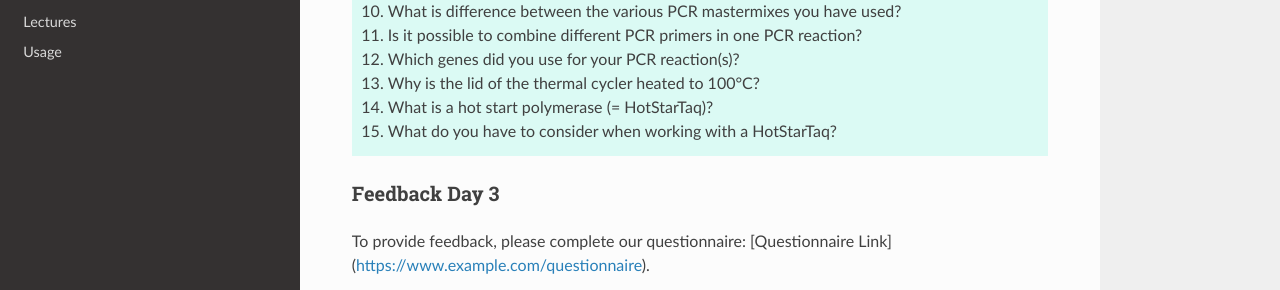
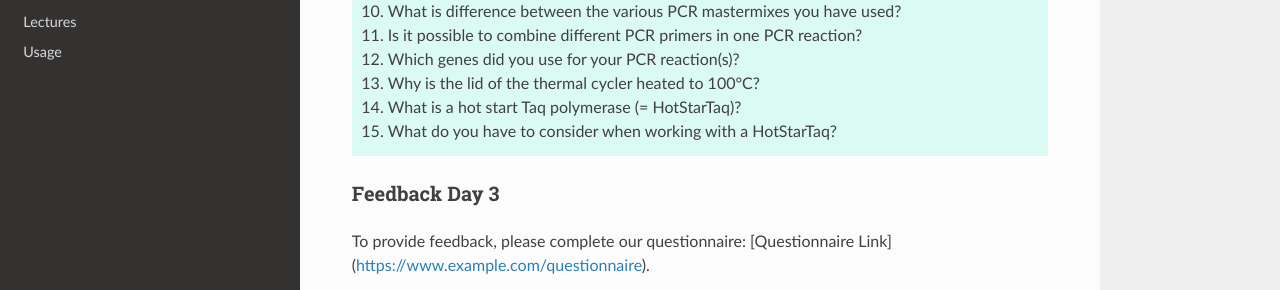
Before and after one commit to bheimbu/evolutionary_ecology, a Sphinx documentation site: the page built from docs/source/first_week.rst, in a window 1280 px wide and 900 px high, scrolled down 4778 px. Shown: the part 332-622 px from the top of the window. Built offline with Sphinx 7.4.7 and the Read the Docs theme 2.0.0, drawn with Linux system fonts in a browser that asks for light colours; pages that are not in the unit, such as notebooks, are missing from menus.

Commit message:
Update first_week.rst

```diff
--- a/docs/source/first_week.rst
+++ b/docs/source/first_week.rst
@@ -134,7 +134,7 @@ Questions of the Day
   11. Is it possible to combine different PCR primers in one PCR reaction?
   12. Which genes did you use for your PCR reaction(s)?
   13. Why is the lid of the thermal cycler heated to 100°C?
-  14. What is a hot start polymerase (= HotStarTaq)?
+  14. What is a hot start Taq polymerase (= HotStarTaq)?
   15. What do you have to consider when working with a HotStarTaq?
 
 Feedback Day 3
```
